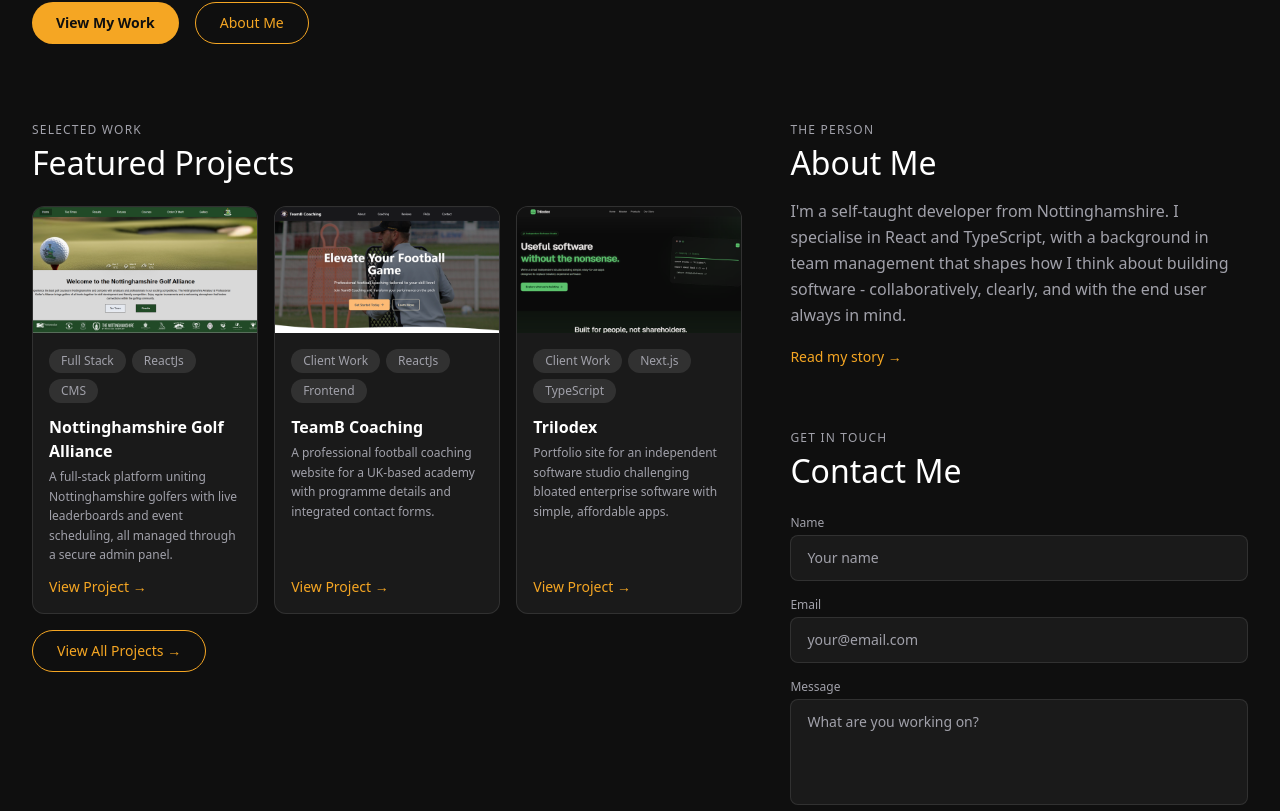
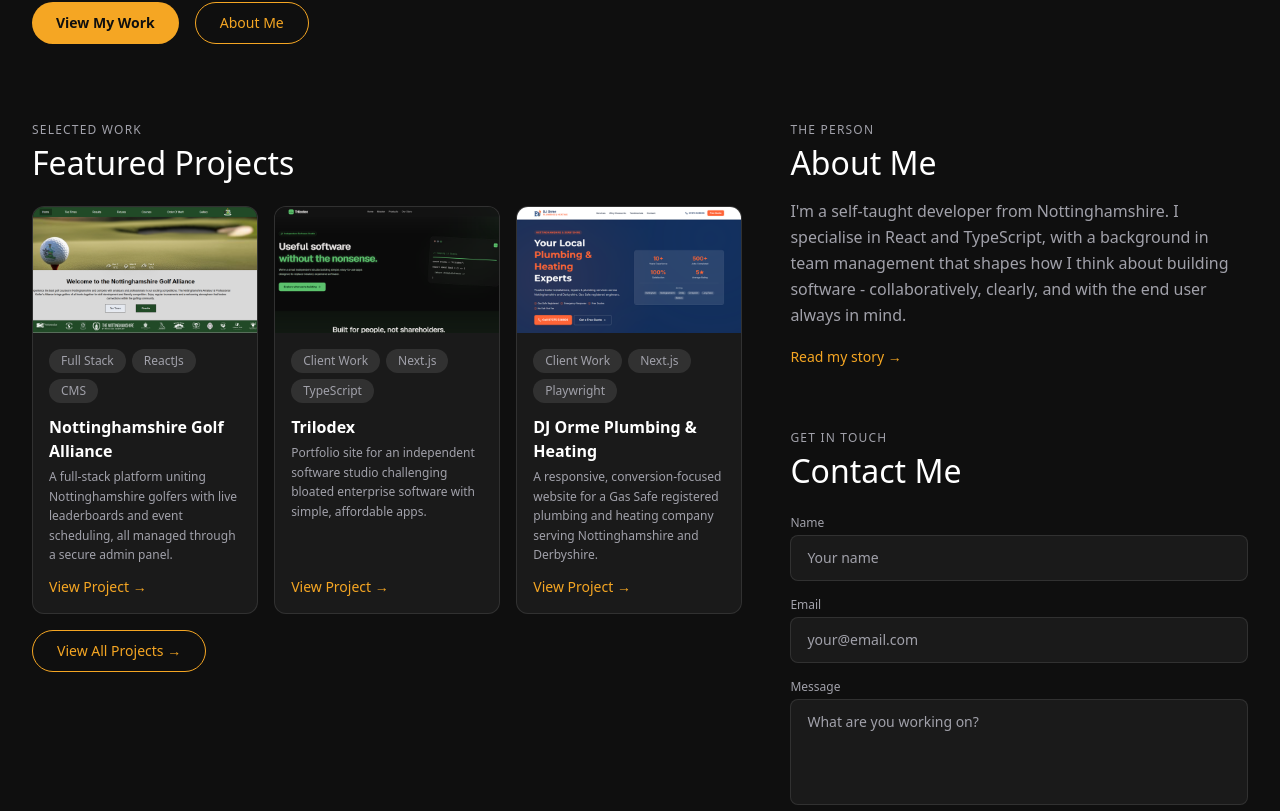
Before and after one commit to KaineBinch/KaineBinch.github.io, a React (Vite) app: page /#/ in a window 1280 px wide. Shown: the part 494-1305 px from the top of the page. Built offline with nearby package versions, Linux system fonts and the light colour scheme.

Commit message:
feat: add djorme site to projects

```diff
--- a/src/constants/projects.js
+++ b/src/constants/projects.js
@@ -17,6 +17,8 @@ import blockRotate from "../assets/projectAssets/blockRotate.png"
 import sortAlgorithm from "../assets/projectAssets/sortAlgorithms.png"
 import sortAlgorithm2 from "../assets/projectAssets/sortAlgorithms2.png"
 import calculator from "../assets/projectAssets/calculator.png"
+import djorme1 from "../assets/projectAssets/djorme1.png"
+import djorme2 from "../assets/projectAssets/djorme2.png"
 
 /*
   {
@@ -41,6 +43,24 @@ export const projects = [
     link: "https://www.nottsalliance.com"
   },
   {
+    title: "Trilodex",
+    iconImage: trilodex1,
+    images: [trilodex1, trilodex2],
+    shortDesc: "Portfolio site for an independent software studio challenging bloated enterprise software with simple, affordable apps.",
+    longDesc: "The public-facing site for Trilodex, an independent software studio built around a 'Trinity' philosophy - simple, purposeful, and affordable. The site showcases the studio's products and values through smooth Framer Motion animations and a glass-morphism design, built with Next.js, TypeScript, and Tailwind.",
+    tags: ["Client Work", "Next.js", "TypeScript"],
+    link: "https://trilodex.com"
+  },
+  {
+    title: "DJ Orme Plumbing & Heating",
+    iconImage: djorme1,
+    images: [djorme1, djorme2],
+    shortDesc: "A responsive, conversion-focused website for a Gas Safe registered plumbing and heating company serving Nottinghamshire and Derbyshire.",
+    longDesc: "A professional service website for DJ Orme Plumbing & Heating, built to generate leads and build trust with homeowners and landlords. Features service breakdowns across boiler installation, central heating, emergency call-outs and gas safety certificates, alongside customer testimonials, Gas Safe registration trust signals, and a contact enquiry form.",
+    tags: ["Client Work", "Next.js", "Playwright"],
+    link: "https://djorme.com"
+  },
+  {
     title: "TeamB Coaching",
     iconImage: teamb,
     images: [teamb, teamb2, teamb3, teamb4],
@@ -48,15 +68,6 @@ export const projects = [
     longDesc: "A clean, responsive single-page site for TeamB Coaching, a UK football academy offering age-specific training programmes. Built with React and Tailwind, it features programme breakdowns by age group, coach profiles, a live embedded Facebook feed, and a fully validated contact and registration form powered by EmailJS.",
     tags: ["Client Work", "ReactJs", "Frontend"],
     link: "https://teambcoaching.co.uk"
-  },
-  {
-    title: "Trilodex",
-    iconImage: trilodex1,
-    images: [trilodex1, trilodex2],
-    shortDesc: "Portfolio site for an independent software studio challenging bloated enterprise software with simple, affordable apps.",
-    longDesc: "The public-facing site for Trilodex, an independent software studio built around a 'Trinity' philosophy - simple, purposeful, and affordable. The site showcases the studio's products and values through smooth Framer Motion animations and a glass-morphism design, built with Next.js, TypeScript, and Tailwind.",
-    tags: ["Client Work", "Next.js", "TypeScript"],
-    link: "https://trilodex.com"
   },
   // {
   //   title: "Karris & Kaine Wedding",
```
Also changed, not shown: src/assets/projectAssets/djorme1.png (added), src/assets/projectAssets/djorme2.png (added).
